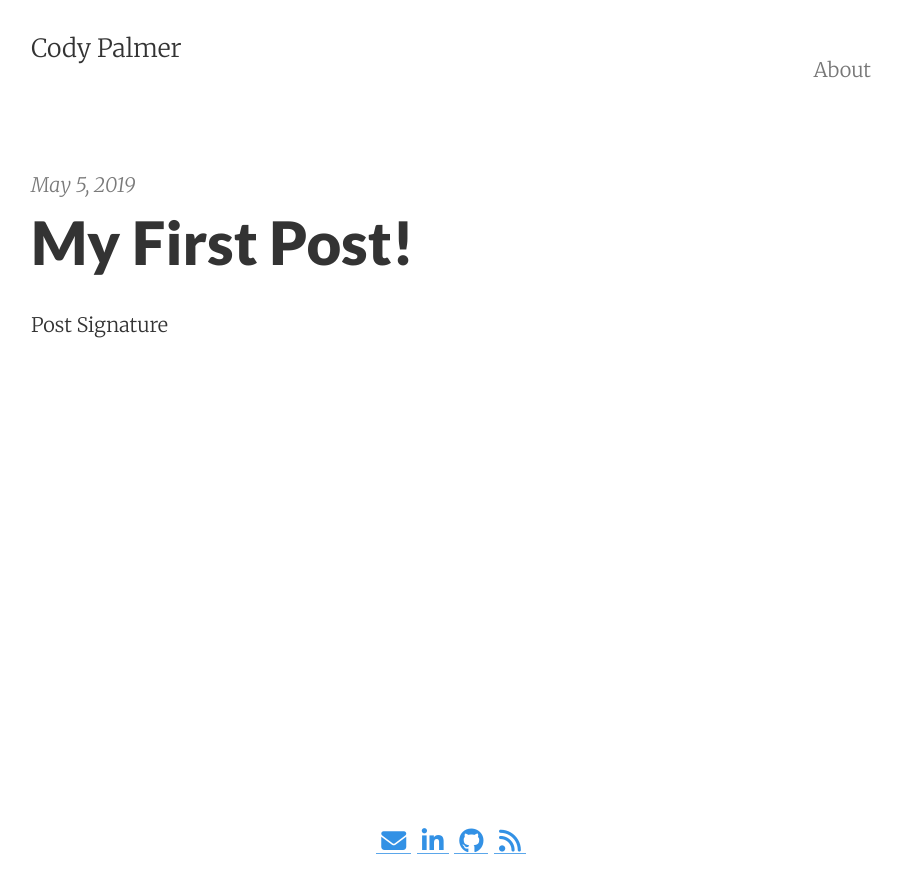
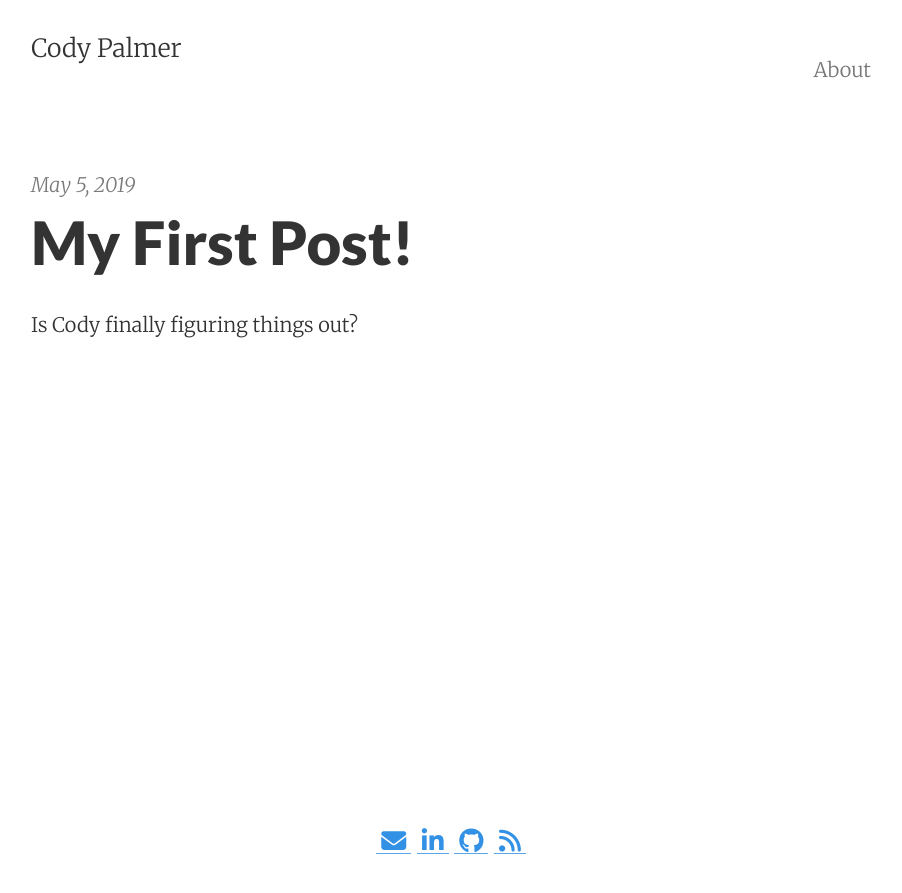
Before and after one commit to palmerco/web_server, a Jekyll site: the page built from index.html, in a window 1280 px wide. Shown: the top 893 px of the page, without its empty margins (189-1091 px from the left). Built offline with Jekyll 4.4.1, drawn with Linux system fonts in a browser that asks for light colours; nearby versions of some CDN libraries; the list of posts is cut into pages by our own code.

Commit message:
changing comment

```diff
--- a/_posts/2019-05-05-My-First-Post.md
+++ b/_posts/2019-05-05-My-First-Post.md
@@ -2,7 +2,7 @@
 layout: post
 title: My First Post!
 date: 2019-05-05 19:22
-summary: Post Signature
+summary: Is Cody finally figuring things out?
 categories: jekyll pixyll
 permalink: "/:title/"
 ---
```
